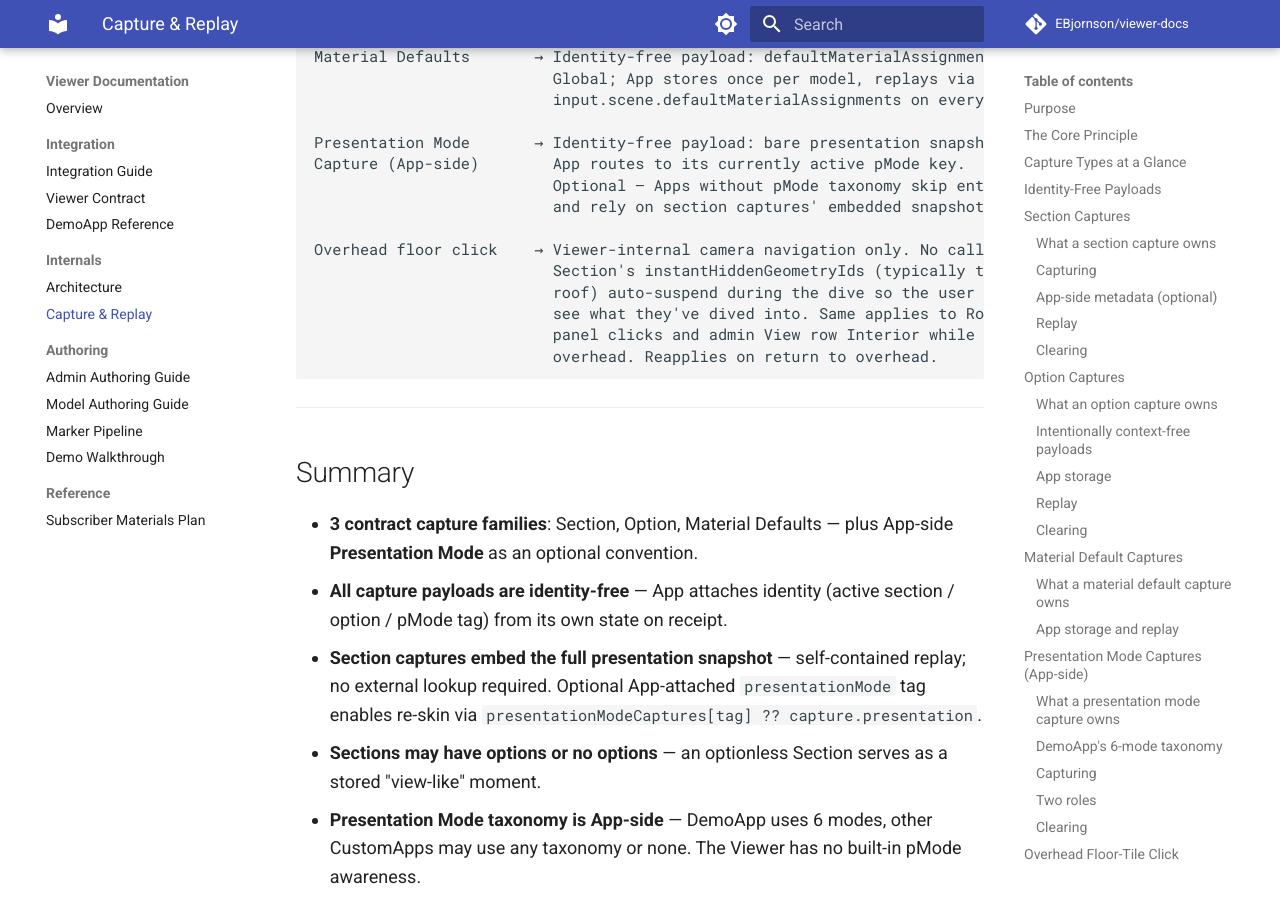
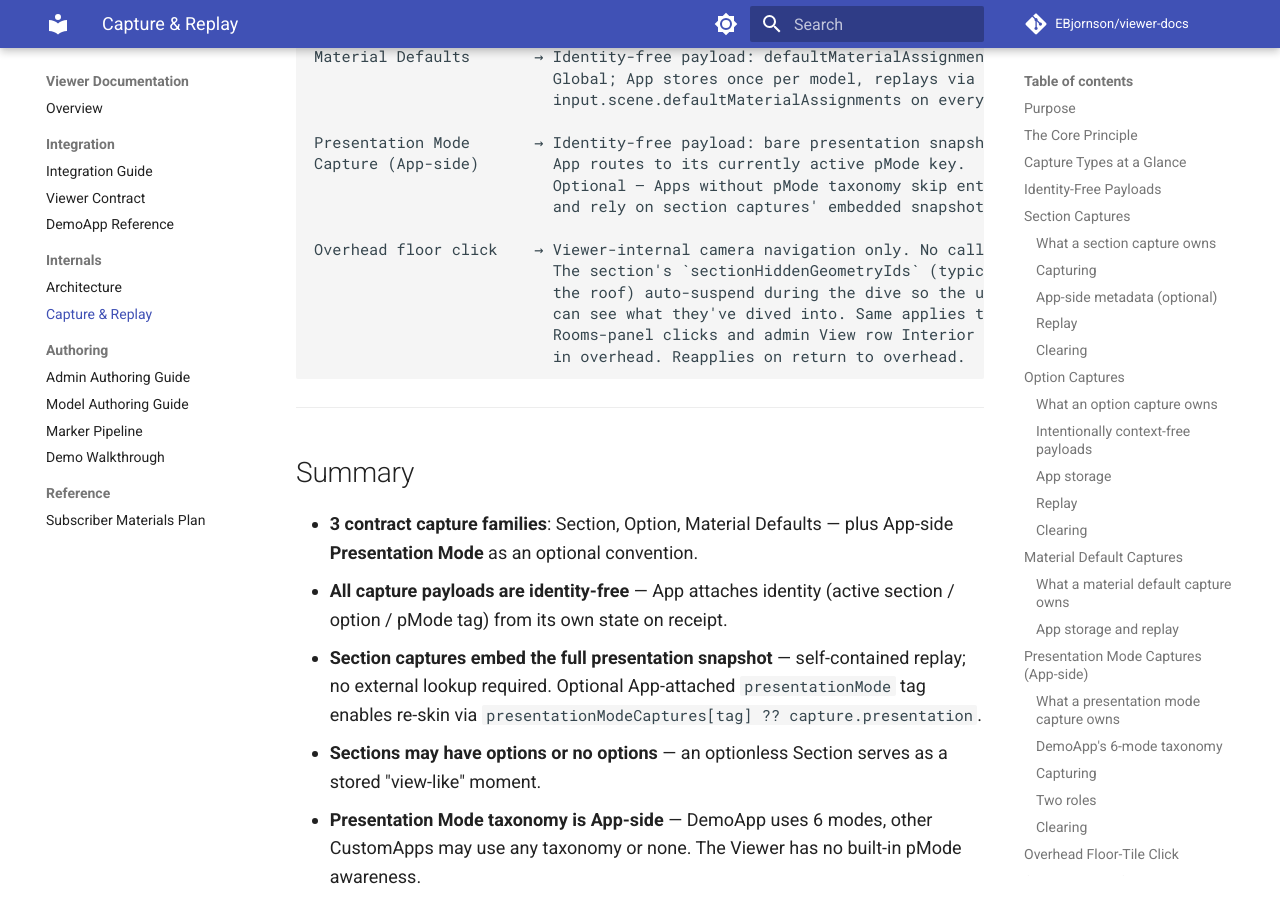
Before and after one commit to EBjornson/viewer-docs, an MkDocs documentation site: the page built from docs/capture_and_replay.md, in a window 1280 px wide and 900 px high, scrolled down 13834 px. Built offline with MkDocs 1.6.1 and Material for MkDocs 9.7.7, drawn with Linux system fonts in a browser that asks for light colours; comment, search, counter and statistics services are not loaded; some of the changed text lies outside the part shown.

Commit message:
Sync from main repo @ 07fbd66
Source branch: main
Source commit: 07fbd66eda0450e5bd84364273e580c5a31e746f

````diff
--- a/docs/capture_and_replay.md
+++ b/docs/capture_and_replay.md
@@ -317,7 +317,7 @@ Like all clear buttons, this fires even when the Viewer has no locally-cached ca
 
 When the user is in **overhead view** (a section captured with `cameraMode: 'overhead'`) and clicks a floor tile (a recognized `_RM` room marker face), the Viewer navigates the camera into that interior space via pathNav. **No callback fires** — the camera movement is purely Viewer-internal navigation.
 
-**Overhead-nav suspension.** Sections captured at overhead typically hide the roof (or similar overhead-only obstructions) so the floor plan reads cleanly — those hides come through `instantHiddenGeometryIds` per the App-side capture pattern. Without intervention, the user would dive into a roofless interior. To prevent this, the Viewer auto-suspends the section's `instantHiddenGeometryIds` for the duration of the dive — the roof comes back as the camera descends. Suspension resets when the camera returns to overhead (Section pill re-click, admin View row Overhead button) or when the App expresses fresh navigation intent (`selectionKey` bump on a different section).
+**Overhead-nav suspension.** Sections captured at overhead typically hide the roof (or similar overhead-only obstructions) so the floor plan reads cleanly — those hides come through `sectionHiddenGeometryIds` per the App-side capture pattern. Without intervention, the user would dive into a roofless interior. To prevent this, the Viewer auto-suspends the section's `sectionHiddenGeometryIds` for the duration of the dive — the roof comes back as the camera descends. Suspension resets when the camera returns to overhead (Section pill re-click, admin View row Overhead button) or when the App expresses fresh navigation intent (`selectionKey` bump on a different section).
 
 The same suspension fires on Rooms-panel clicks while in overhead, and on the admin View row Interior button. Other visibility fields — the option-visibility pool (`hiddenGeometryIds`), `shownGeometryIds`, and `isolatedGeometryIds` — pass through untouched, so option visibility continues to behave correctly during the dive.
 
@@ -387,11 +387,11 @@ Capture (App-side)        App routes to its currently active pMode key.
                           and rely on section captures' embedded snapshots.
 
 Overhead floor click    → Viewer-internal camera navigation only. No callback.
-                          Section's instantHiddenGeometryIds (typically the
-                          roof) auto-suspend during the dive so the user can
-                          see what they've dived into. Same applies to Rooms-
-                          panel clicks and admin View row Interior while in
-                          overhead. Reapplies on return to overhead.
+                          The section's `sectionHiddenGeometryIds` (typically
+                          the roof) auto-suspend during the dive so the user
+                          can see what they've dived into. Same applies to
+                          Rooms-panel clicks and admin View row Interior while
+                          in overhead. Reapplies on return to overhead.
 ```
 
 ---
````
Also changed, not shown: docs/architecture.md (+2 -2 lines), docs/integration.md (+5 -5 lines), docs/marker_pipeline.md (+2 -2 lines), docs/viewer_contract_v1_8.md (+3 -3 lines), 2 other files.
